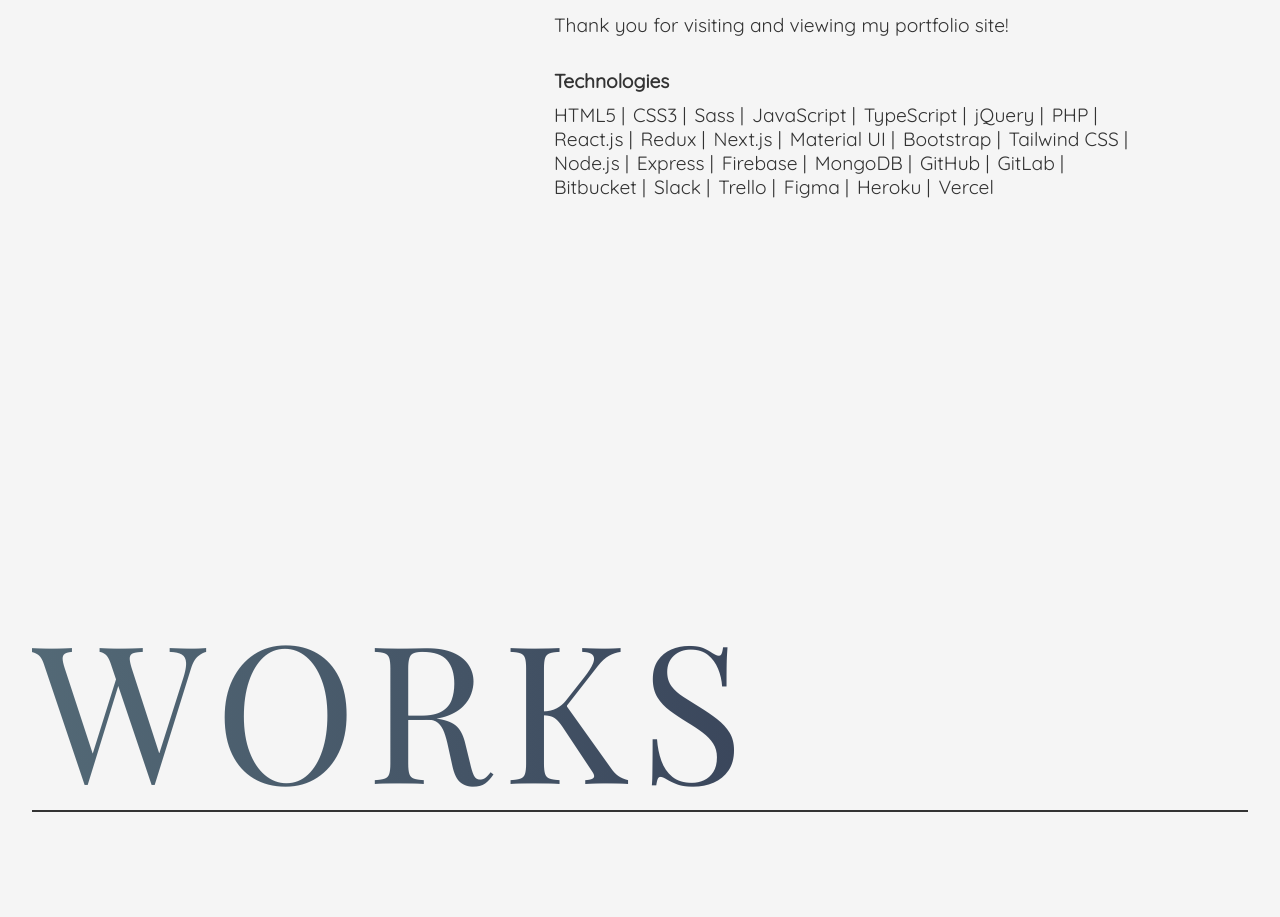
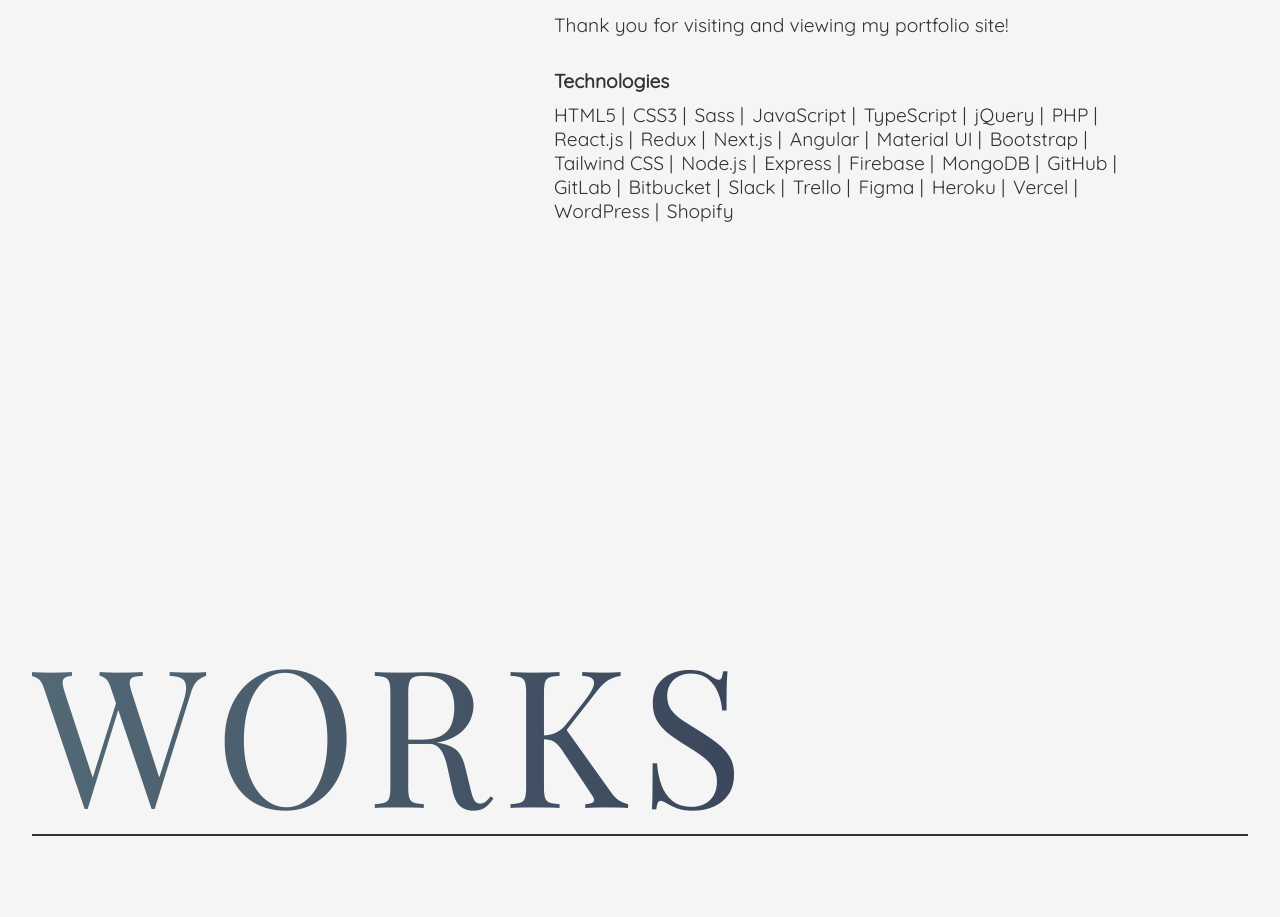
Before and after one commit to miyabitanimchi/my-portfolio-ver2, a Next.js app: page / in a window 1280 px wide. Shown: the part 1880-2797 px from the top of the page. Built offline with nearby package versions, Linux system fonts and the light colour scheme; a web font is replaced by a local one.

Commit message:
edit about section

```diff
--- a/components/layouts/aboutSection/AboutSection.tsx
+++ b/components/layouts/aboutSection/AboutSection.tsx
@@ -67,10 +67,6 @@
           <p className={`${styles.description} `}>
             Thank you for visiting and viewing my portfolio site!
           </p>
-          {/* <div className={styles.locationWrap}>
-            <GrLocation />
-            <p className={styles.location}>Vancouver, Canada</p>
-          </div> */}
           <div className={styles.techWrap}>
             <p className={styles.techTitle}>Technologies</p>
             <div className={styles.techStackWrap}>
@@ -84,6 +80,7 @@
               <div className={styles.techStack}>React.js |</div>
               <div className={styles.techStack}>Redux |</div>
               <div className={styles.techStack}>Next.js |</div>
+              <div className={styles.techStack}>Angular |</div>
               <div className={styles.techStack}>Material UI |</div>
               <div className={styles.techStack}>Bootstrap |</div>
               <div className={styles.techStack}>Tailwind CSS |</div>
@@ -98,7 +95,9 @@
               <div className={styles.techStack}>Trello |</div>
               <div className={styles.techStack}>Figma |</div>
               <div className={styles.techStack}>Heroku |</div>
-              <div className={styles.techStack}>Vercel </div>
+              <div className={styles.techStack}>Vercel | </div>
+              <div className={styles.techStack}>WordPress |</div>
+              <div className={styles.techStack}>Shopify </div>
             </div>
           </div>
         </div>
```
